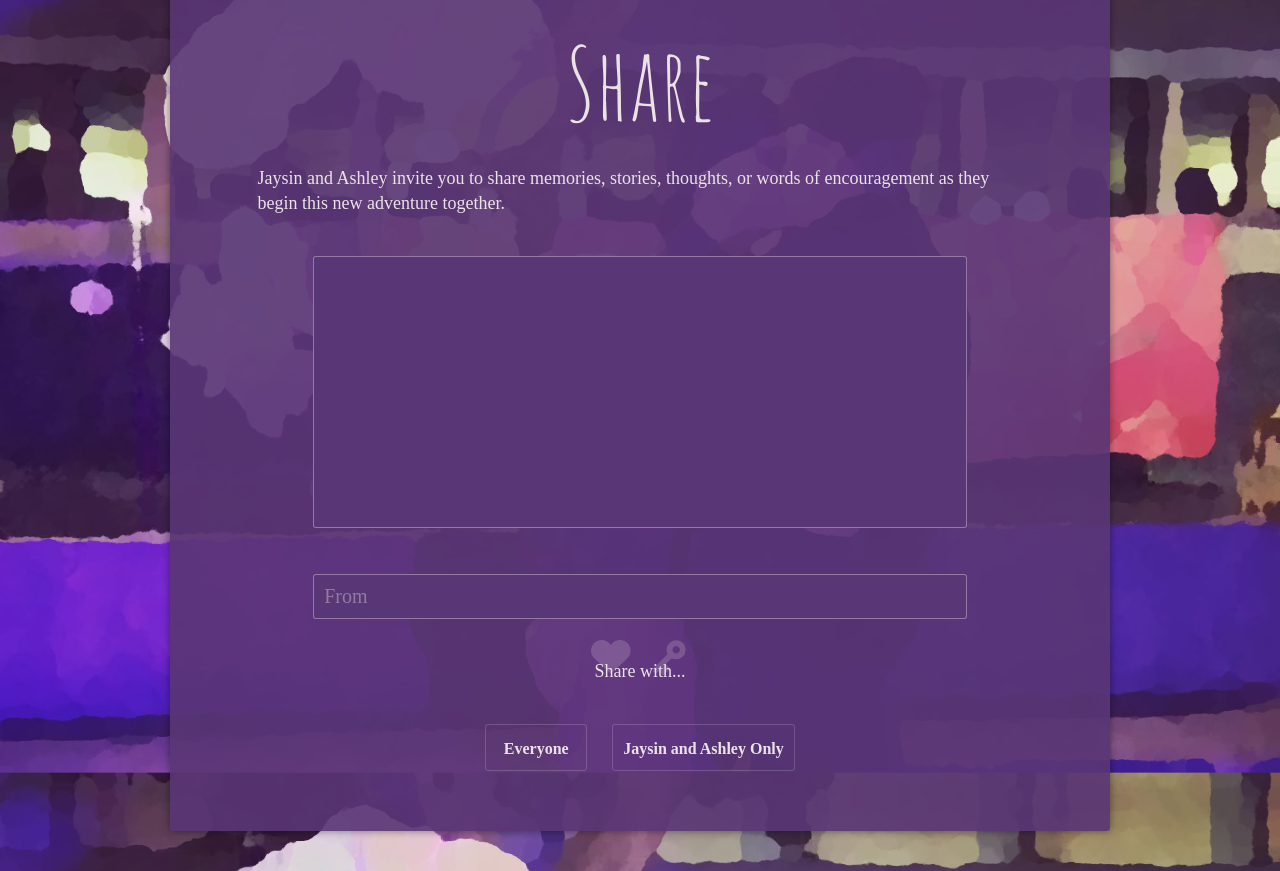
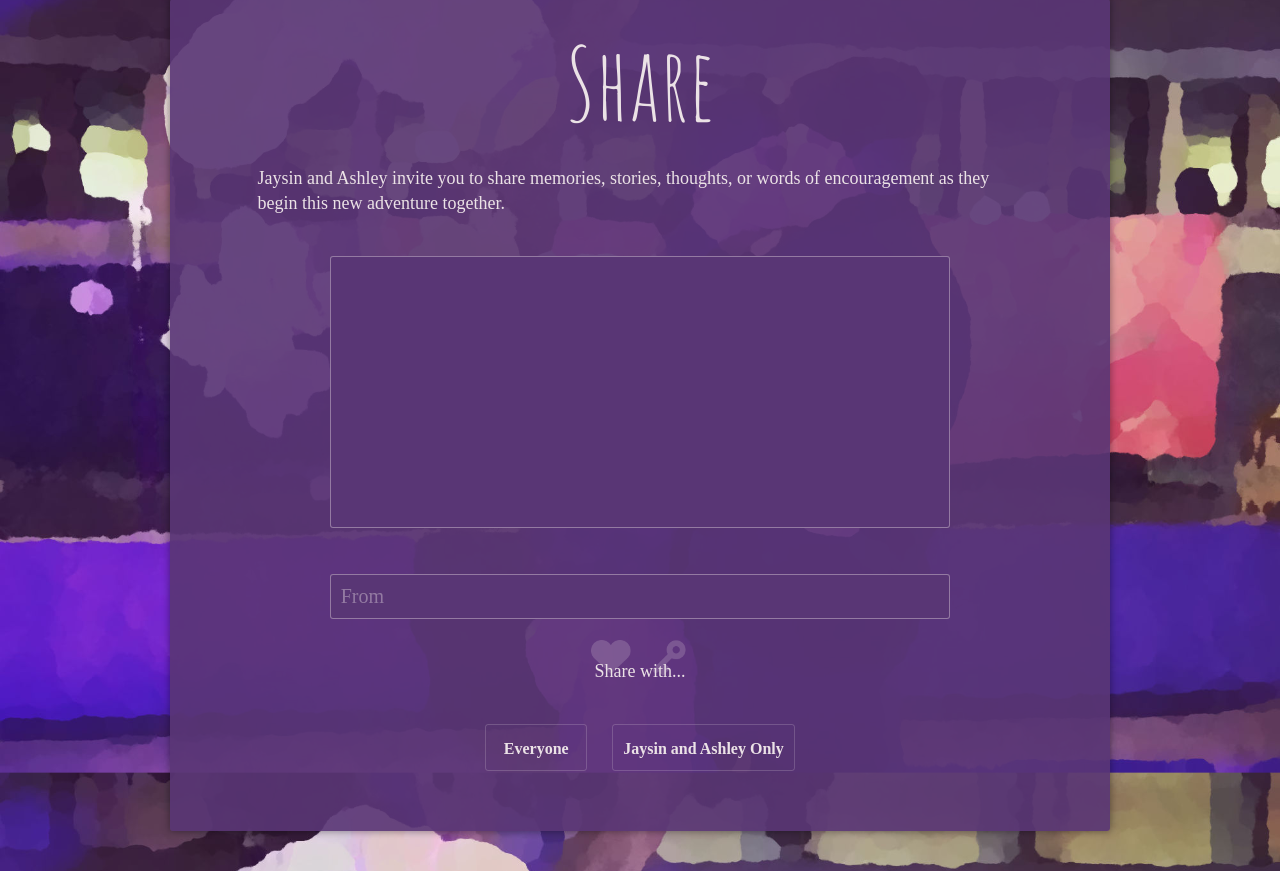
Before and after one commit to bryanchambers/gordonwedding, a Flask app: page /share in a window 1280 px wide. Shown: the part 101-972 px from the top of the page. Run offline with Flask 2, Linux system fonts and the light colour scheme; some web fonts are replaced.

Commit message:
Form styling

```diff
--- a/static/styles.css
+++ b/static/styles.css
@@ -202,7 +202,7 @@ input {
 }
 
 .input {
-    width:              95%;
+    width:              90%;
     margin:             20px auto;
     padding:            10px;
     font-family:       'Muli';
```
